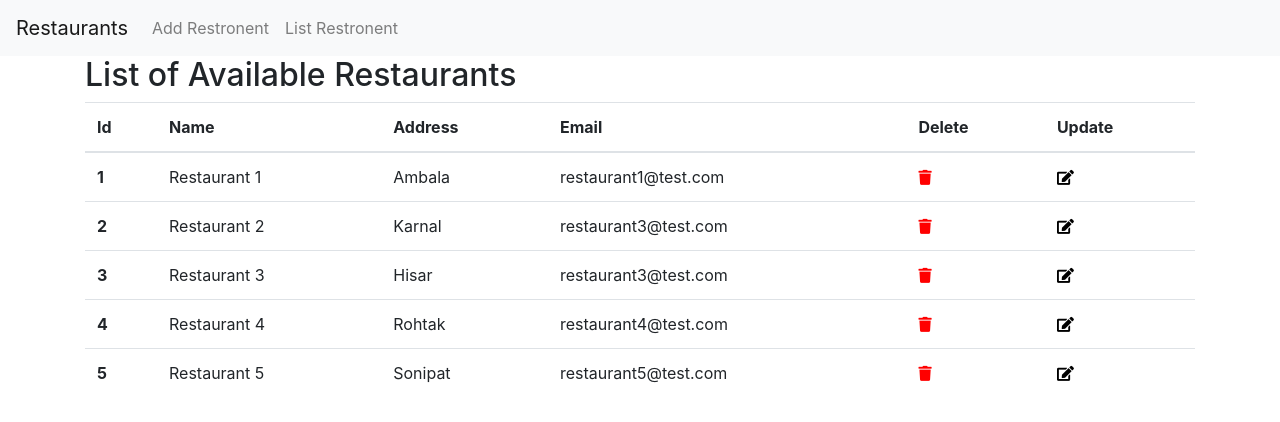
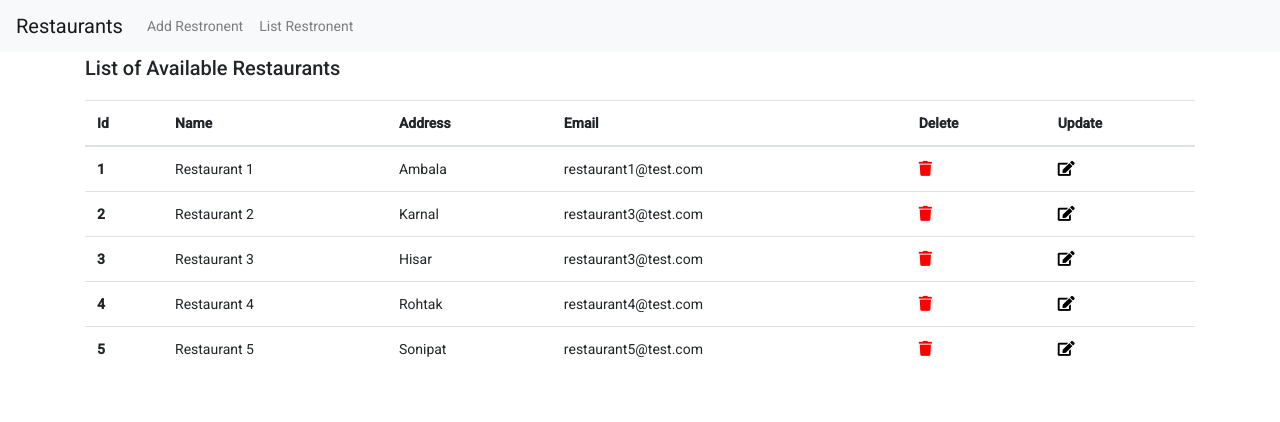
Before and after one commit to rajatissar/resto, an Angular app: page / in a window 1280 px wide. Shown: the top 422 px of the page. Built offline with nearby package versions, Linux system fonts and the light colour scheme; data requests are answered from the project's data file.

Commit message:
material with paginator module added

```diff
--- a/angular.json
+++ b/angular.json
@@ -24,6 +24,7 @@
               "src/assets"
             ],
             "styles": [
+              "./node_modules/@angular/material/prebuilt-themes/deeppurple-amber.css",
               "node_modules/bootstrap/dist/css/bootstrap.min.css",
               "src/styles.css"
             ],
@@ -89,6 +90,7 @@
               "src/assets"
             ],
             "styles": [
+              "./node_modules/@angular/material/prebuilt-themes/deeppurple-amber.css",
               "src/styles.css"
             ],
             "scripts": []
--- a/src/app/app.module.ts
+++ b/src/app/app.module.ts
@@ -3,6 +3,8 @@
 import { NgbModule } from '@ng-bootstrap/ng-bootstrap';
 import { HttpClientModule } from '@angular/common/http';
 import { FormsModule, ReactiveFormsModule } from '@angular/forms';
+import { BrowserAnimationsModule } from '@angular/platform-browser/animations';
+import { MatPaginatorModule } from '@angular/material/paginator';
 
 import { AppRoutingModule } from './app-routing.module';
 import { AppComponent } from './app.component';
@@ -23,7 +25,9 @@
     NgbModule,
     HttpClientModule,
     FormsModule,
-    ReactiveFormsModule
+    ReactiveFormsModule,
+    BrowserAnimationsModule,
+    MatPaginatorModule
   ],
   providers: [],
   bootstrap: [AppComponent]
--- a/src/index.html
+++ b/src/index.html
@@ -9,9 +9,11 @@
     <link rel="icon" type="image/x-icon" href="favicon.ico">
     <link rel="stylesheet" href="https://pro.fontawesome.com/releases/v5.10.0/css/all.css" integrity="sha384-AYmEC3Yw5cVb3ZcuHtOA93w35dYTsvhLPVnYs9eStHfGJvOvKxVfELGroGkvsg+p" crossorigin="anonymous" />
 
+    <link href="https://fonts.googleapis.com/css?family=Roboto:300,400,500&display=swap" rel="stylesheet">
+    <link href="https://fonts.googleapis.com/icon?family=Material+Icons" rel="stylesheet">
 </head>
 
-<body>
+<body class="mat-typography">
     <app-root></app-root>
 </body>
 
--- a/src/styles.css
+++ b/src/styles.css
@@ -1 +1,4 @@
 /* You can add global styles to this file, and also import other style files */
+
+html, body { height: 100%; }
+body { margin: 0; font-family: Roboto, "Helvetica Neue", sans-serif; }
```
Also changed, not shown: package.json (+6 -4 lines), 1 other file (tests, documents, lock files or other folders).
